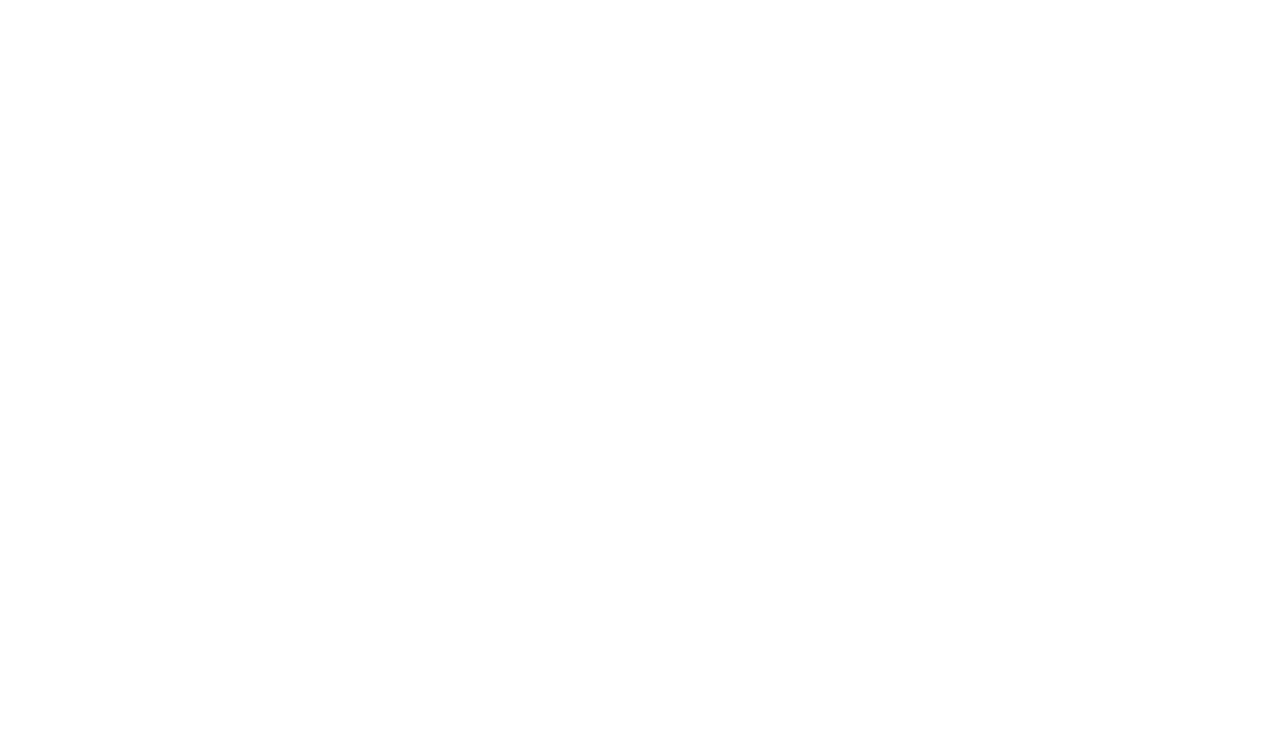
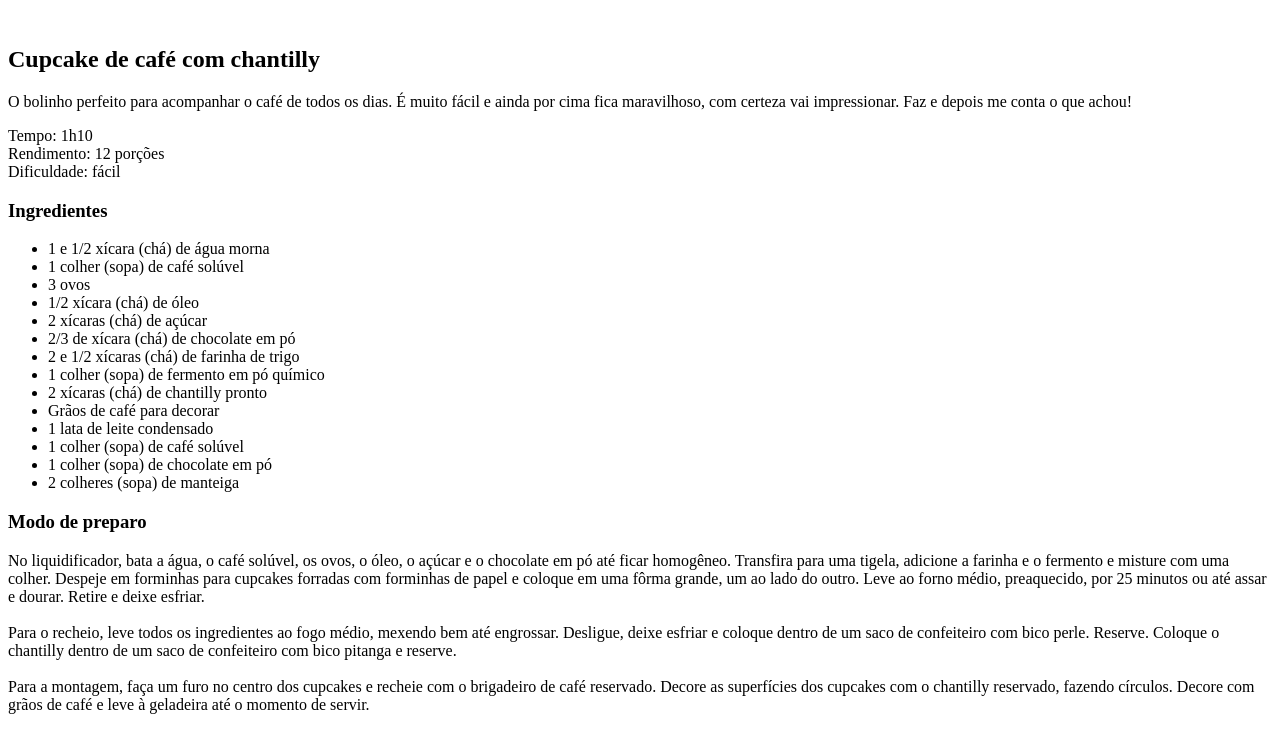
Before and after one commit to GabrielVinicius1106/projeto, a plain HTML site: page index.html in a window 1280 px wide. Drawn offline with Linux system fonts and the light colour scheme.

Commit message:
criação da estrutura html

```diff
--- a/index.html
+++ b/index.html
@@ -6,6 +6,42 @@
   <title>Página de Receita</title>
 </head>
 <body>
-
+ <div id="page">
+    <img src="" alt="">
+    <main>
+      <section id="about">
+        <h1>Cupcake de café com chantilly</h1>
+        <p>O bolinho perfeito para acompanhar o café de todos os dias. É muito fácil e ainda por cima fica maravilhoso, com certeza vai impressionar. Faz e depois me conta o que achou!</p>
+        <p>Tempo: 1h10 <br>Rendimento: 12 porções <br>Dificuldade: fácil</p>
+      </section>
+      <section id="ingredients">
+        <h3>Ingredientes</h3>
+        <ul>
+          <li>1 e 1/2 xícara (chá) de água morna</li>
+          <li>1 colher (sopa) de café solúvel</li>
+          <li>3 ovos</li>
+          <li>1/2 xícara (chá) de óleo</li>
+          <li>2 xícaras (chá) de açúcar</li>
+          <li>2/3 de xícara (chá) de chocolate em pó</li>
+          <li>2 e 1/2 xícaras (chá) de farinha de trigo</li>
+          <li>1 colher (sopa) de fermento em pó químico</li>
+          <li>2 xícaras (chá) de chantilly pronto</li>
+          <li>Grãos de café para decorar</li>
+          <li>1 lata de leite condensado</li>
+          <li>1 colher (sopa) de café solúvel</li>
+          <li>1 colher (sopa) de chocolate em pó</li>
+          <li>2 colheres (sopa) de manteiga</li>
+        </ul>
+      </section>
+      <section id="preparation">
+        <h3>Modo de preparo</h3>
+        <p>
+          No liquidificador, bata a água, o café solúvel, os ovos, o óleo, o açúcar e o chocolate em pó até ficar homogêneo. Transfira para uma tigela, adicione a farinha e o fermento e misture com uma colher. Despeje em forminhas para cupcakes forradas com forminhas de papel e coloque em uma fôrma grande, um ao lado do outro. Leve ao forno médio, preaquecido, por 25 minutos ou até assar e dourar. Retire e deixe esfriar.
+          <br><br>
+          Para o recheio, leve todos os ingredientes ao fogo médio, mexendo bem até engrossar. Desligue, deixe esfriar e coloque dentro de um saco de confeiteiro com bico perle. Reserve. Coloque o chantilly dentro de um saco de confeiteiro com bico pitanga e reserve.  <br><br>
+          Para a montagem, faça um furo no centro dos cupcakes e recheie com o brigadeiro de café reservado. Decore as superfícies dos cupcakes com o chantilly reservado, fazendo círculos. Decore com grãos de café e leve à geladeira até o momento de servir.</p>
+      </section>
+    </main>
+ </div>
 </body>
 </html>
```
